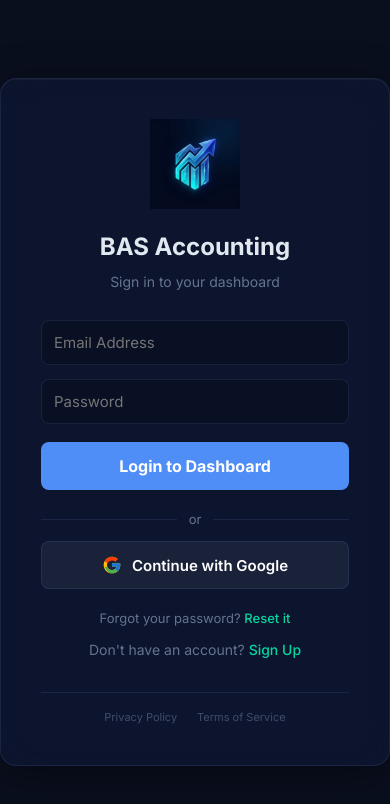
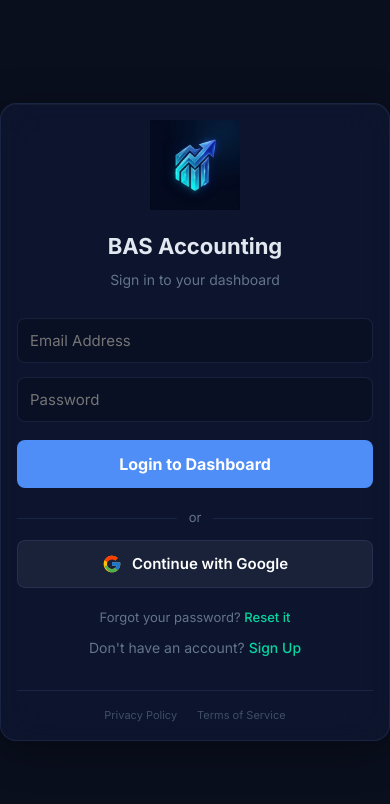
Before and after one commit to martadrian/BAS, a React (Vite) app: page / in a window 390 px wide. Shown: the top 804 px of the page. Built offline with nearby package versions, Linux system fonts and the light colour scheme; no server answers.

Commit message:
fix: reduce mobile paddings and font size conflicts

```diff
--- a/src/index.css
+++ b/src/index.css
@@ -257,18 +257,24 @@ input:focus, select:focus, textarea:focus {
     align-items: center !important;
   }
 
-  .sidebar-nav nav button span {
-    font-size: 22px !important;
+  /* Specificity fix: Only target the emoji span, not the nav-label */
+  .sidebar-nav nav button > div > span:not(.nav-label) {
+    font-size: 20px !important;
   }
 
   .nav-label {
     font-size: 10px !important;
-    font-weight: 600 !important;
+    font-weight: 500 !important;
     text-transform: capitalize !important;
   }
 
   .sidebar-header, .sidebar-logout, .sidebar-footer {
     display: none !important;
+  }
+
+  /* Reduce glass-panel padding everywhere on mobile to save space */
+  .glass-panel {
+    padding: 16px !important;
   }
 
   /* Mobile overlay modals (like Receipt) */
@@ -279,5 +285,7 @@ input:focus, select:focus, textarea:focus {
   }
 
   /* Typography reset for mobile */
-  .main-header h2 { font-size: 22px !important; }
+  .main-header h2 { font-size: 20px !important; }
+  h2 { font-size: 22px !important; }
+  h3 { font-size: 18px !important; }
 }
```
